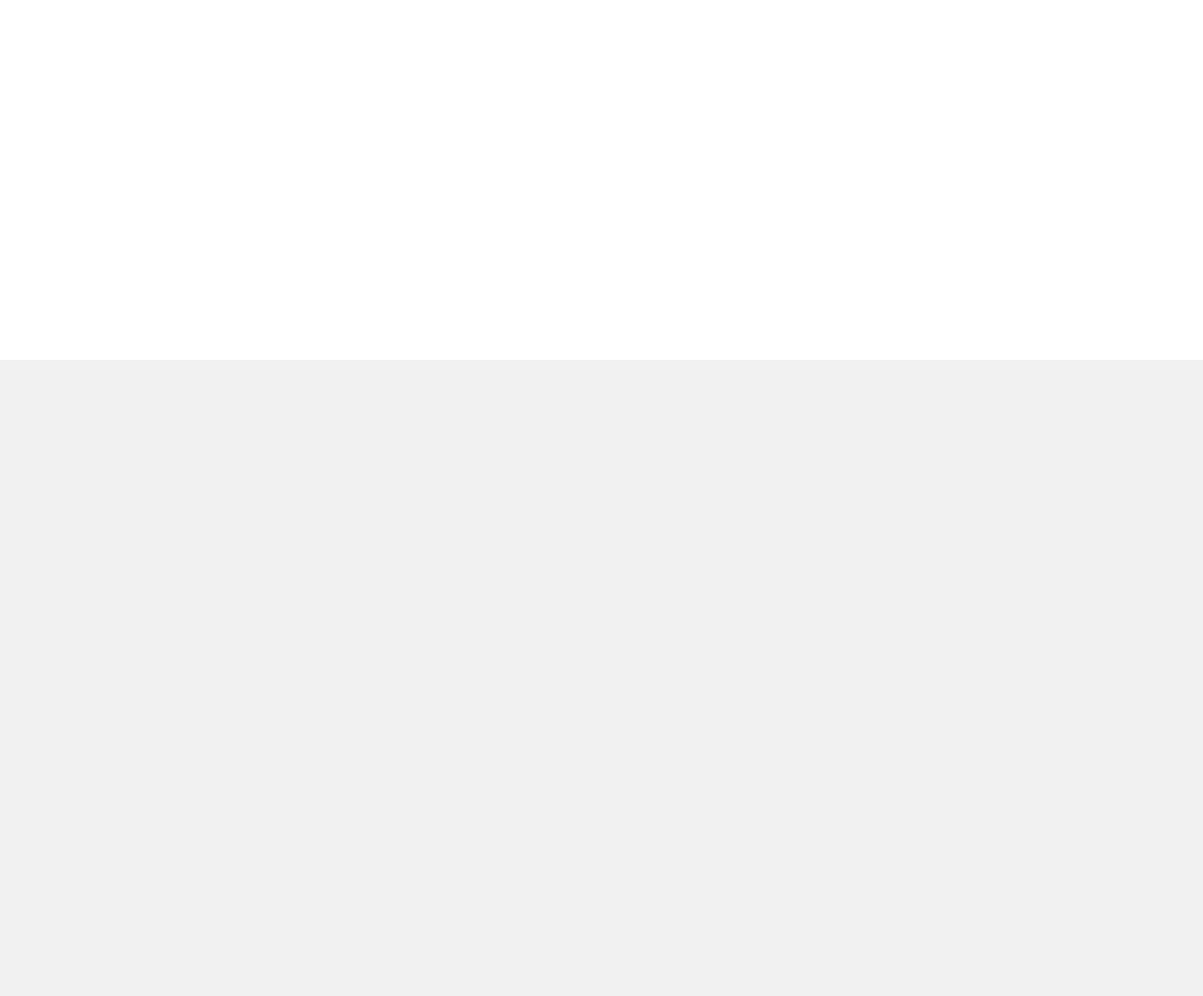
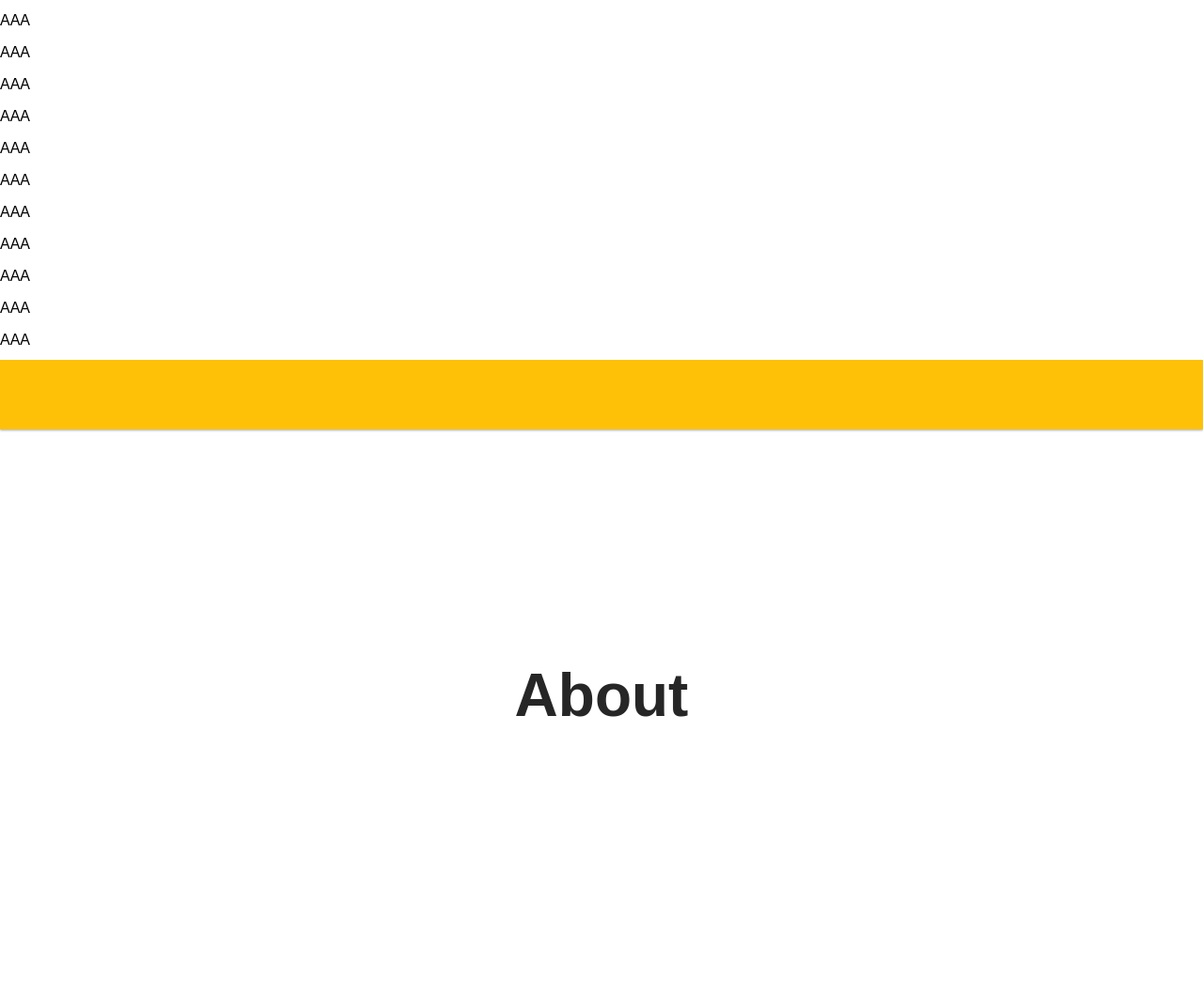
Before and after one commit to kso96/emTemplate, a website: page index.html in a window 1280 px wide. Shown: the part 417-1477 px from the top of the page at 94% size. Before the commit the page ends 800 px from the top, so only its background shows below. Drawn offline with nearby package versions, Linux system fonts and the light colour scheme.

Commit message:
Fixed bug with page switching

```diff
--- a/index.html
+++ b/index.html
@@ -11,6 +11,38 @@
         <div class="header">
             <h1 class='title'>Home</h1></div>
         <div class="scroll-container">
+            <p>AAA</p>
+            <p>AAA</p>
+            <p>AAA</p>
+            <p>AAA</p>
+            <p>AAA</p>
+            <p>AAA</p>
+            <p>AAA</p>
+            <p>AAA</p>
+            <p>AAA</p>
+            <p>AAA</p>
+            <p>AAA</p>
+            <p>AAA</p>
+            <p>AAA</p>
+            <p>AAA</p>
+            <p>AAA</p>
+            <p>AAA</p>
+            <p>AAA</p>
+            <p>AAA</p>
+            <p>AAA</p>
+            <p>AAA</p>
+            <p>AAA</p>
+            <p>AAA</p>
+            <p>AAA</p>
+            <p>AAA</p>
+            <p>AAA</p>
+            <p>AAA</p>
+            <p>AAA</p>
+            <p>AAA</p>
+            <p>AAA</p>
+            <p>AAA</p>
+            <p>AAA</p>
+            <p>AAA</p>
         </div>
     </section>
     <section class='about'>
@@ -18,6 +50,7 @@
             <h1 class='title'>About</h1>
         </div>
         <div class="scroll-container">
+
         </div>
     </section>
     <section class='work'>
@@ -25,6 +58,7 @@
             <h1 class='title'>Work</h1>
         </div>
         <div class="scroll-container">
+
         </div>
     </section>
     <section class='contact'>
@@ -32,6 +66,7 @@
             <h1 class='title'>Contact</h1>
         </div>
         <div class="scroll-container">
+
         </div>
     </section>
 </div>
--- a/style.css
+++ b/style.css
@@ -43,6 +43,8 @@ a.toggle:hover .bar {
     transform-style: preserve-3d;
 }
 .contain section {
+    display: flex;
+    flex-direction: column;
     position: absolute;
     background-color: #fff;
     top: 100vh;
@@ -178,15 +180,6 @@ a.toggle:hover .bar {
 }
 
 /* wrapper for scroll container */
-.contain > section {
-    display: flex;
-    flex-direction: column;
-    position: absolute;
-    top: 0;
-    left: 0;
-    width: 100%;
-    height: 100%;
-}
 
 .header {
     z-index: 10;
```
